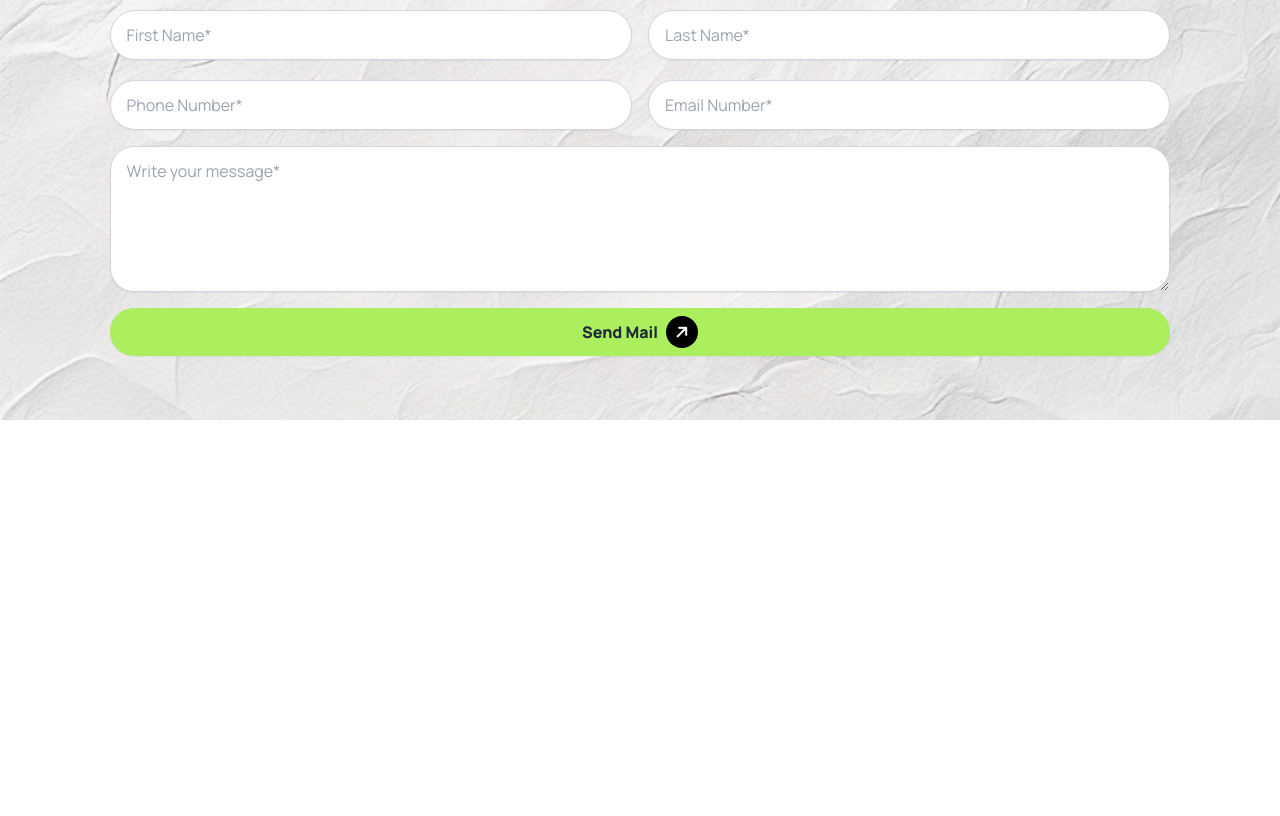
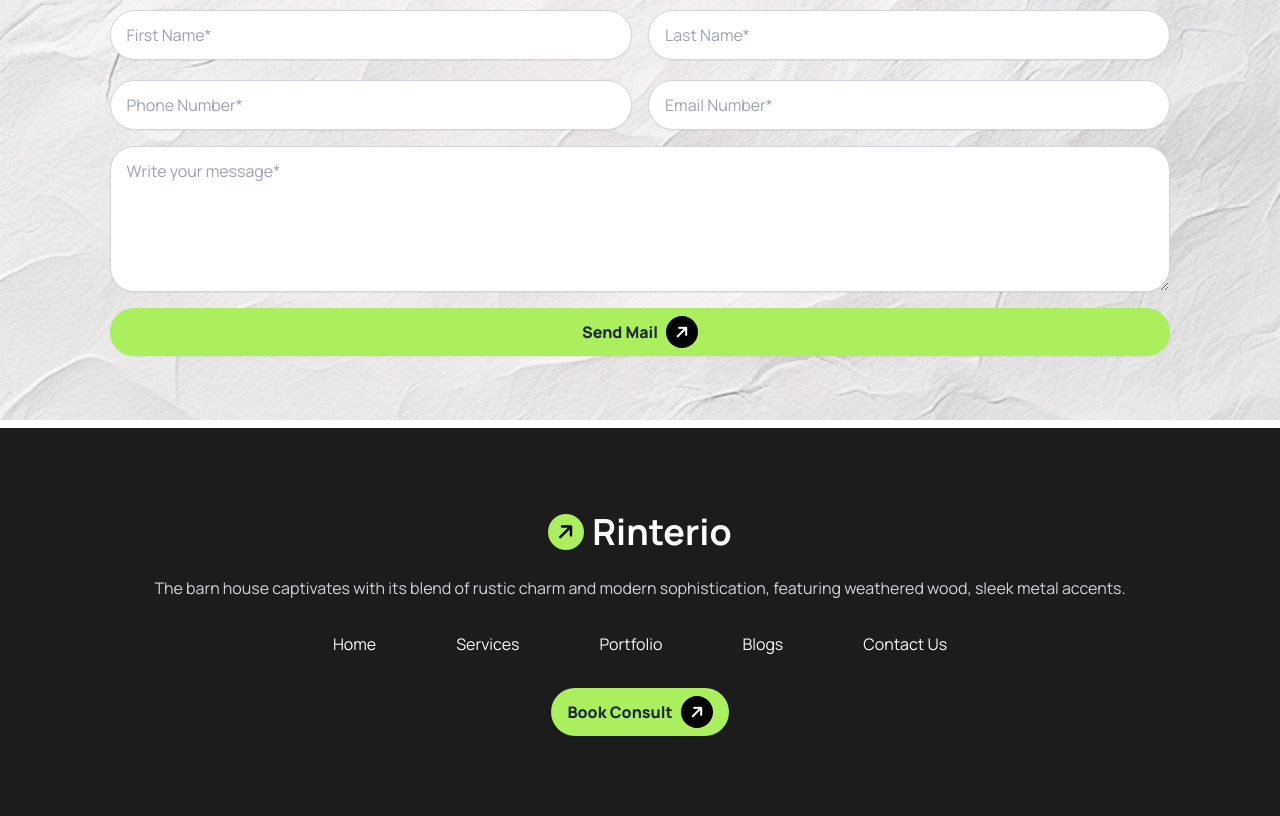
Before and after one commit to tan45Nadim/PH-B10A3-Rental-Solutions, a plain HTML site: page index.html in a window 1280 px wide. Shown: the part 3710-4526 px from the top of the page. Before the commit the page ends 4138 px from the top, so only its background shows below. Drawn offline with nearby package versions, Linux system fonts and the light colour scheme.

Commit message:
footer done

```diff
--- a/index.html
+++ b/index.html
@@ -664,6 +664,47 @@
         </div>
       </section>
     </main>
-    <footer></footer>
+    <footer>
+      <section class="bg-[#1C1C1C] mx-auto py-20 p-4 text-white">
+        <div class="container max-w-screen-xl mx-auto space-y-8">
+          <!-- text -->
+          <div class="space-y-5 text-center">
+            <h1
+              class="btn bg-[#1C1C1C] border-none text-white text-4xl font-bold"
+            >
+              <i
+                class="text-xl text-black fa-solid fa-arrow-right rounded-full bg-rinterio-primary w-9 h-9 p-1 -rotate-45"
+              ></i
+              >Rinterio
+            </h1>
+            <p class="text-sm md:text-base text-gray-300">
+              The barn house captivates with its blend of rustic charm and
+              modern sophistication, featuring weathered wood, sleek metal
+              accents.
+            </p>
+          </div>
+          <!-- links -->
+          <ul
+            class="text-base text-gray-50 flex flex-col md:flex-row text-center gap-4 md:gap-20 justify-center"
+          >
+            <li class="hover:text-red-600"><a href="#">Home</a></li>
+            <li class="hover:text-red-600"><a href="#">Services</a></li>
+            <li class="hover:text-red-600"><a href="#">Portfolio</a></li>
+            <li class="hover:text-red-600"><a href="#">Blogs</a></li>
+            <li class="hover:text-red-600"><a href="#">Contact Us</a></li>
+          </ul>
+          <!-- button -->
+          <div class="text-center">
+            <button
+              class="btn border-none bg-rinterio-primary rounded-full text-base font-extrabold w-full md:w-auto"
+            >
+              Book Consult<i
+                class="fa-solid fa-arrow-right rounded-full bg-black text-white w-8 h-8 p-2 -rotate-45"
+              ></i>
+            </button>
+          </div>
+        </div>
+      </section>
+    </footer>
   </body>
 </html>
```
